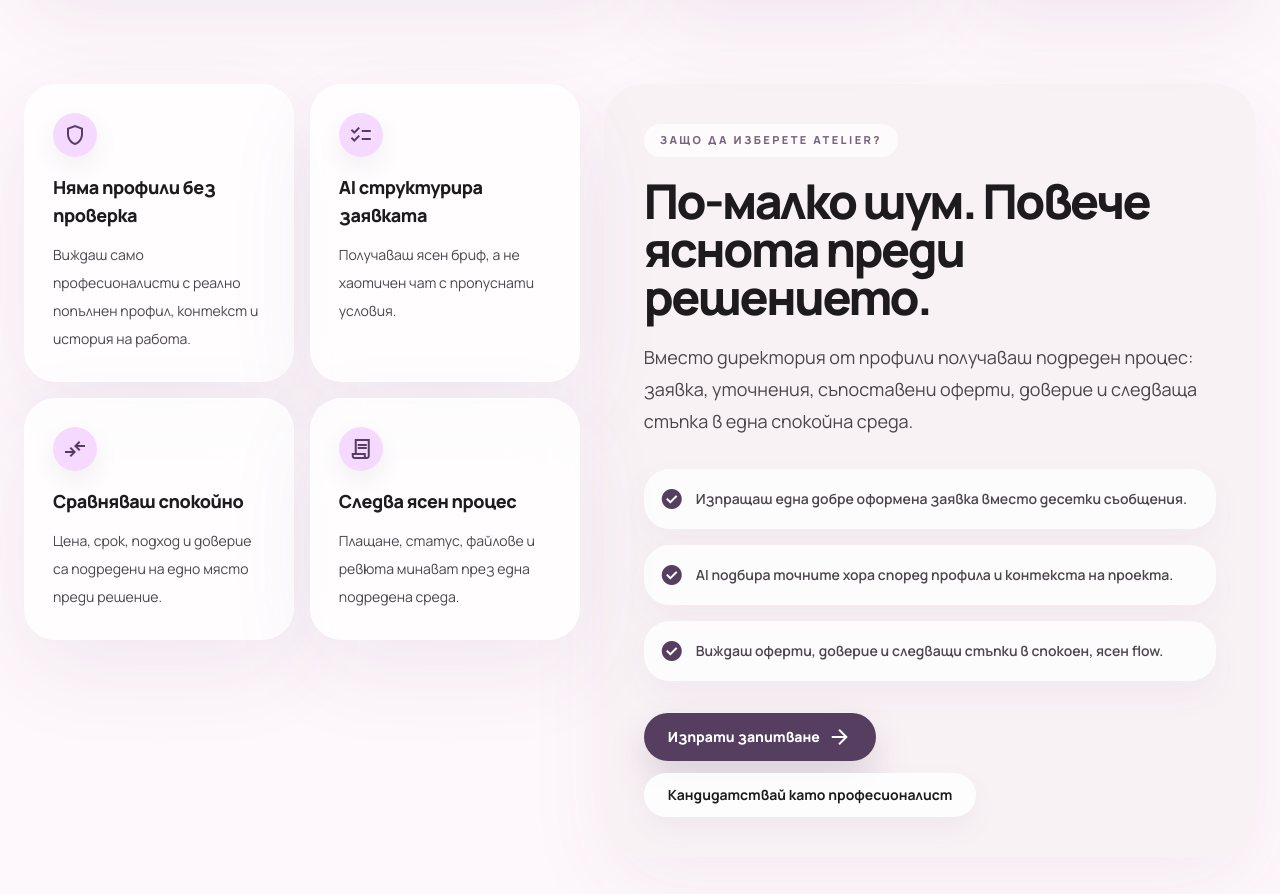
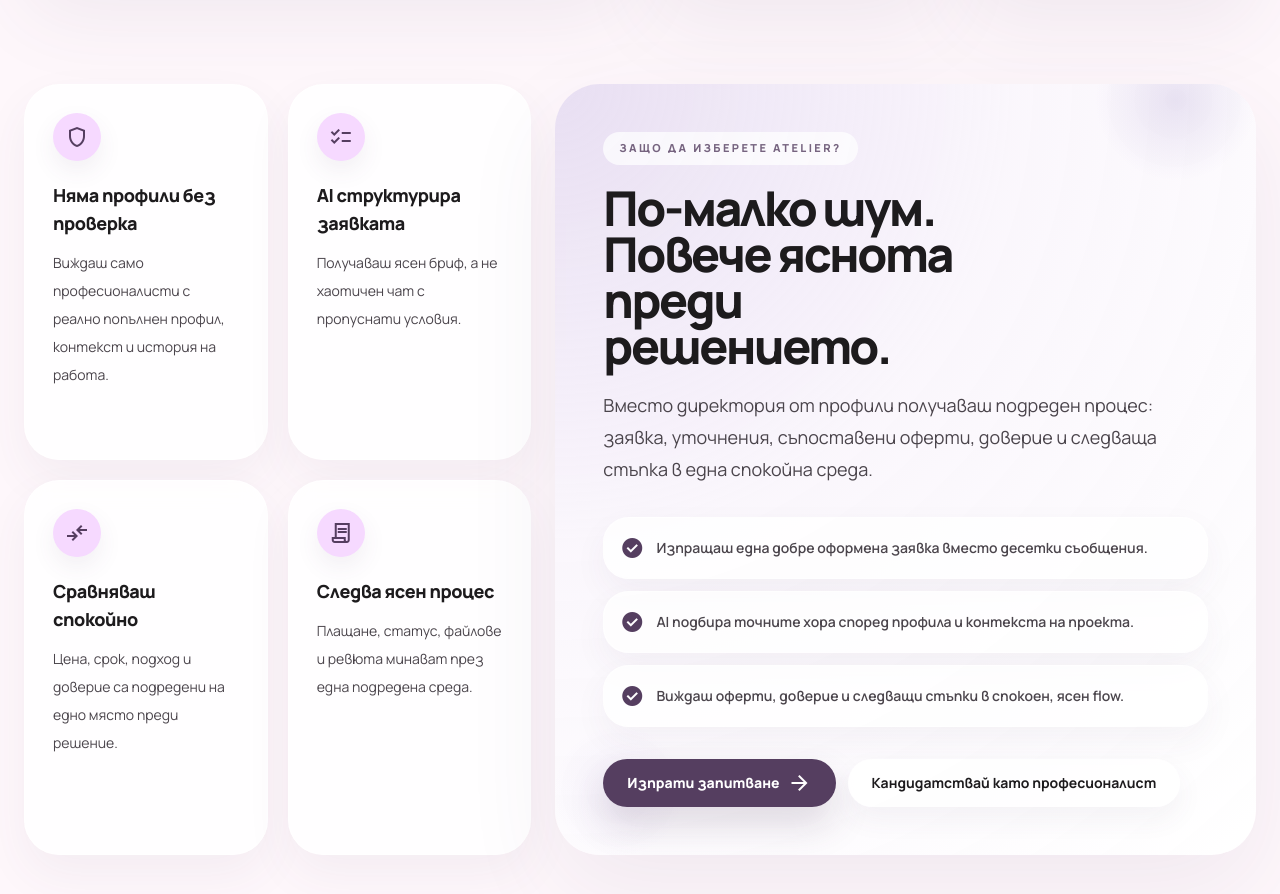
Before and after one commit to dklianev/custom-project-marketplace, a Next.js app: page / in a window 1280 px wide. Shown: the part 2039-2933 px from the top of the page. Built offline with nearby package versions, Linux system fonts and the light colour scheme; no server answers.

Commit message:
fix: refine homepage trust section

```diff
--- a/src/app/page.tsx
+++ b/src/app/page.tsx
@@ -170,34 +170,43 @@ export default function Home() {
         </section>
 
         <section id="how-it-works" className="mx-auto mt-24 w-full max-w-7xl px-6">
-          <div className="grid gap-6 lg:grid-cols-[0.92fr_1.08fr] lg:items-start">
-            <div className="grid gap-4 sm:grid-cols-2">
+          <div className="grid gap-6 xl:grid-cols-[minmax(0,0.84fr)_minmax(0,1.16fr)] xl:items-stretch">
+            <div className="grid gap-5 sm:grid-cols-2 xl:auto-rows-fr">
               {whyCards.map((item) => (
-                <EditorialPanel key={item.title} className="p-6 md:p-7">
-                  <div className="mb-4 flex h-11 w-11 items-center justify-center rounded-full bg-primary-fixed text-primary shadow-[0_10px_24px_rgba(85,62,96,0.08)]">
+                <EditorialPanel
+                  key={item.title}
+                  className="flex h-full flex-col rounded-[2.2rem] bg-white/84 p-6 shadow-[0_20px_48px_rgba(77,66,96,0.06)] backdrop-blur-md md:p-7"
+                >
+                  <div className="mb-5 flex h-12 w-12 items-center justify-center rounded-full bg-primary-fixed text-primary shadow-[0_10px_24px_rgba(85,62,96,0.08)]">
                     <span aria-hidden="true" className="material-symbols-outlined text-[22px]">
                       {item.icon}
                     </span>
                   </div>
                   <h3 className="text-lg font-extrabold tracking-tight text-on-surface">{item.title}</h3>
-                  <p className="mt-3 text-sm leading-7 text-on-surface-variant">{item.body}</p>
+                  <p className="mt-3 max-w-[24rem] text-sm leading-7 text-on-surface-variant">{item.body}</p>
                 </EditorialPanel>
               ))}
             </div>
 
-            <div className="rounded-[2.5rem] bg-surface-container-low px-7 py-8 shadow-[0_30px_90px_rgba(77,66,96,0.06)] md:px-10 md:py-10">
-              <SectionEyebrow className="mb-5">Защо да изберете Atelier?</SectionEyebrow>
-              <h2 className="max-w-xl text-3xl font-extrabold tracking-[-0.05em] text-on-surface md:text-5xl">
+            <div className="relative overflow-hidden rounded-[2.8rem] bg-[radial-gradient(circle_at_top_left,rgba(223,213,239,0.72),rgba(250,246,252,0.92)_44%,rgba(255,255,255,0.98)_100%)] px-7 py-8 shadow-[0_34px_96px_rgba(77,66,96,0.08)] md:px-10 md:py-10 xl:px-12 xl:py-12">
+              <div className="absolute -top-16 right-0 h-40 w-40 rounded-full bg-[radial-gradient(circle,rgba(140,117,189,0.18)_0%,rgba(140,117,189,0)_72%)]" />
+              <div className="absolute bottom-0 left-0 h-32 w-32 rounded-full bg-[radial-gradient(circle,rgba(214,201,235,0.22)_0%,rgba(214,201,235,0)_76%)]" />
+
+              <SectionEyebrow className="relative mb-5">Защо да изберете Atelier?</SectionEyebrow>
+              <h2 className="relative max-w-none text-3xl font-extrabold leading-[0.96] tracking-[-0.05em] text-on-surface md:text-5xl xl:max-w-[12ch]">
                 По-малко шум. Повече яснота преди решението.
               </h2>
-              <p className="mt-5 max-w-2xl text-base leading-8 text-on-surface-variant md:text-lg">
+              <p className="relative mt-5 max-w-2xl text-base leading-8 text-on-surface-variant md:text-lg">
                 Вместо директория от профили получаваш подреден процес: заявка, уточнения, съпоставени оферти,
                 доверие и следваща стъпка в една спокойна среда.
               </p>
 
-              <div className="mt-8 space-y-4">
+              <div className="relative mt-8 space-y-3">
                 {whyChecklist.map((item) => (
-                  <div key={item} className="flex items-start gap-3 rounded-[1.6rem] bg-white/78 px-4 py-4 shadow-[0_14px_34px_rgba(77,66,96,0.05)]">
+                  <div
+                    key={item}
+                    className="flex items-start gap-3 rounded-[1.6rem] border border-white/55 bg-white/80 px-4 py-4 shadow-[0_14px_34px_rgba(77,66,96,0.05)]"
+                  >
                     <span aria-hidden="true" className="material-symbols-outlined mt-0.5 text-primary" style={{ fontVariationSettings: "'FILL' 1" }}>
                       check_circle
                     </span>
@@ -206,7 +215,7 @@ export default function Home() {
                 ))}
               </div>
 
-              <div className="mt-8 flex flex-wrap gap-3">
+              <div className="relative mt-8 flex flex-col gap-3 sm:flex-row">
                 <Link
                   href="/request/create"
                   className="inline-flex items-center justify-center gap-2 rounded-full bg-primary px-6 py-3 text-sm font-black text-on-primary shadow-[0_18px_36px_rgba(85,62,96,0.18)] transition-[transform,opacity,box-shadow] duration-200 hover:-translate-y-0.5 hover:opacity-95"
```
